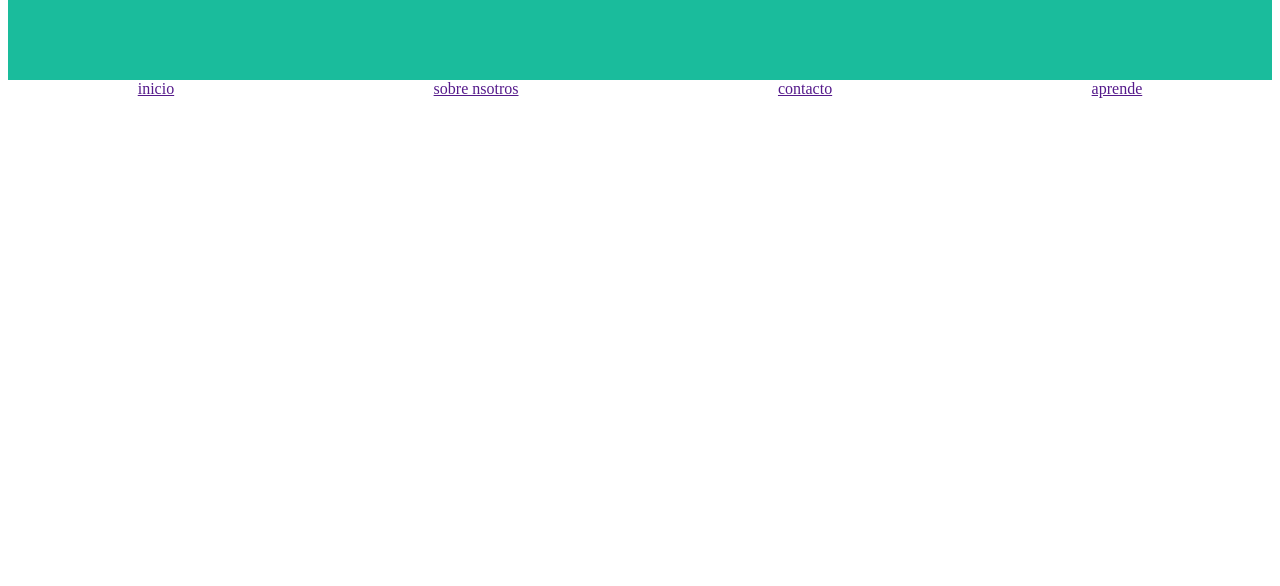
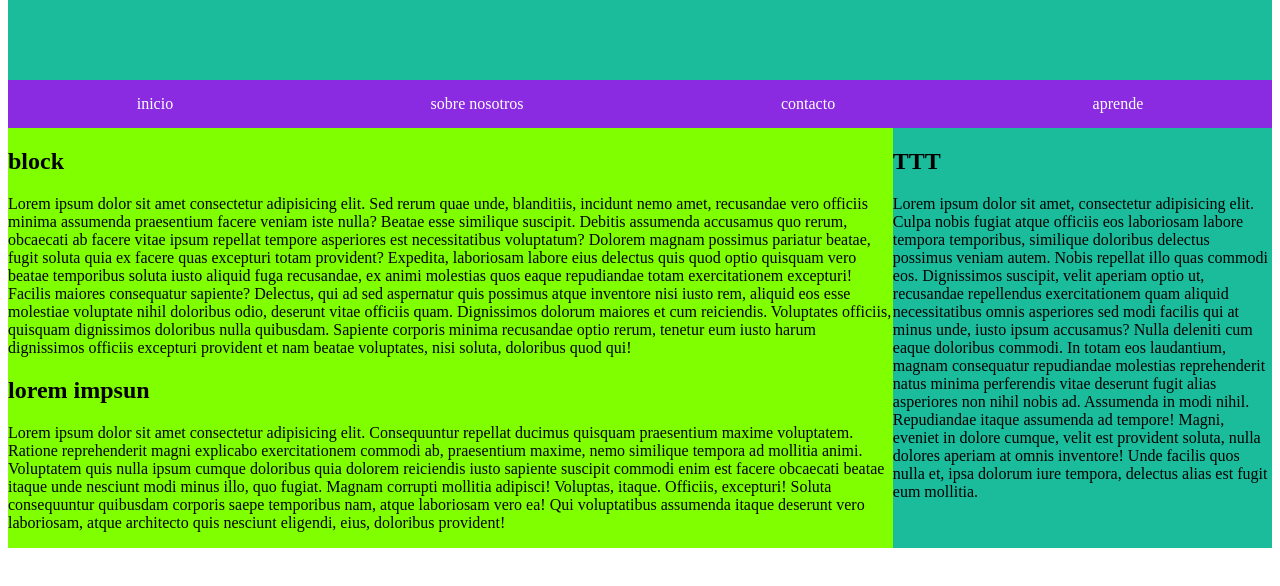
Before and after one commit to diegoSena13/WEB, a plain HTML site: page index.html in a window 1280 px wide. Shown: the part 268-854 px from the top of the page. Before the commit the page ends 800 px from the top, so only its background shows below. Drawn offline with Linux system fonts and the light colour scheme.

Commit message:
se implementan el main, el article y el aside

```diff
--- a/css/style.css
+++ b/css/style.css
@@ -10,5 +10,27 @@ nav{
     display: flex;
     align-items: center;
     justify-content: space-around;
+    background-color: blueviolet;
+}
+
+.btnNav{
+    background-color: blueviolet;
+    color: white;
+    padding: 15px 15px;
     text-decoration: none;
 }
+
+.contenido{
+    display: flex;
+}
+
+main{
+    background-color: chartreuse;
+    width: 70%;
+}
+
+
+aside{
+    background-color:#1abc9c;
+    width: 30%;
+}
--- a/index.html
+++ b/index.html
@@ -1,26 +1,77 @@
 <!DOCTYPE html>
 <html lang="en">
+
 <head>
     <meta charset="UTF-8">
     <meta name="viewport" content="width=device-width, initial-scale=1.0">
     <title>Document</title>
     <link rel="stylesheet" href="./css/style.css">
 </head>
+
 <body>
     <header>
         <img src="./assets/logo.png" alt="">
         <h1>titulo</h1>
     </header>
     <nav>
-        <a href="" type="button">inicio</a>
-        <a href="">sobre nsotros</a>
-        <a href="">contacto</a>
-        <a href="">aprende</a>
+        <a href="" class="btnNav" type="button">inicio</a>
+        <a href="" class="btnNav">sobre nosotros</a>
+        <a href="" class="btnNav">contacto</a>
+        <a href="" class="btnNav">aprende</a>
     </nav>
-    <section>
-        <h1></h1>
-        <p></p>
-    </section>
+    <div class="contenido">
+        <main>
+            <section>
+                <h1>block</h1>
+                <p>Lorem ipsum dolor sit amet consectetur adipisicing elit. Sed rerum quae unde, blanditiis, incidunt nemo
+                    amet,
+                    recusandae vero officiis minima assumenda praesentium facere veniam iste nulla? Beatae esse similique
+                    suscipit.
+                    Debitis assumenda accusamus quo rerum, obcaecati ab facere vitae ipsum repellat tempore asperiores est
+                    necessitatibus voluptatum? Dolorem magnam possimus pariatur beatae, fugit soluta quia ex facere quas
+                    excepturi totam provident?
+                    Expedita, laboriosam labore eius delectus quis quod optio quisquam vero beatae temporibus soluta iusto
+                    aliquid fuga recusandae, ex animi molestias quos eaque repudiandae totam exercitationem excepturi!
+                    Facilis
+                    maiores consequatur sapiente?
+                    Delectus, qui ad sed aspernatur quis possimus atque inventore nisi iusto rem, aliquid eos esse molestiae
+                    voluptate nihil doloribus odio, deserunt vitae officiis quam. Dignissimos dolorum maiores et cum
+                    reiciendis.
+                    Voluptates officiis, quisquam dignissimos doloribus nulla quibusdam. Sapiente corporis minima recusandae
+                    optio rerum, tenetur eum iusto harum dignissimos officiis excepturi provident et nam beatae voluptates,
+                    nisi
+                    soluta, doloribus quod qui!</p>
+            </section>
+            <article>
+                <h1>lorem impsun</h1>
+                <p>Lorem ipsum dolor sit amet consectetur adipisicing elit. Consequuntur repellat ducimus quisquam
+                    praesentium maxime voluptatem. Ratione reprehenderit magni explicabo exercitationem commodi ab,
+                    praesentium maxime, nemo similique tempora ad mollitia animi.
+                    Voluptatem quis nulla ipsum cumque doloribus quia dolorem reiciendis iusto sapiente suscipit commodi
+                    enim est facere obcaecati beatae itaque unde nesciunt modi minus illo, quo fugiat. Magnam corrupti
+                    mollitia adipisci!
+                    Voluptas, itaque. Officiis, excepturi! Soluta consequuntur quibusdam corporis saepe temporibus nam,
+                    atque laboriosam vero ea! Qui voluptatibus assumenda itaque deserunt vero laboriosam, atque architecto
+                    quis nesciunt eligendi, eius, doloribus provident!</p>
+            </article>
+        </main>
+
+        <aside>
+            <h2>TTT</h2>
+            <p>Lorem ipsum dolor sit amet, consectetur adipisicing elit. Culpa nobis fugiat atque officiis eos laboriosam
+                labore tempora temporibus, similique doloribus delectus possimus veniam autem. Nobis repellat illo quas
+                commodi eos.
+                Dignissimos suscipit, velit aperiam optio ut, recusandae repellendus exercitationem quam aliquid
+                necessitatibus omnis asperiores sed modi facilis qui at minus unde, iusto ipsum accusamus? Nulla deleniti
+                cum eaque doloribus commodi.
+                In totam eos laudantium, magnam consequatur repudiandae molestias reprehenderit natus minima perferendis
+                vitae deserunt fugit alias asperiores non nihil nobis ad. Assumenda in modi nihil. Repudiandae itaque
+                assumenda ad tempore!
+                Magni, eveniet in dolore cumque, velit est provident soluta, nulla dolores aperiam at omnis inventore! Unde
+                facilis quos nulla et, ipsa dolorum iure tempora, delectus alias est fugit eum mollitia.</p>
+        </aside>
+    </div>
+
     <footer>
         <p></p>
         <img src="" alt="">
@@ -28,4 +79,5 @@
         <img src="" alt="">
     </footer>
 </body>
+
 </html>
```
